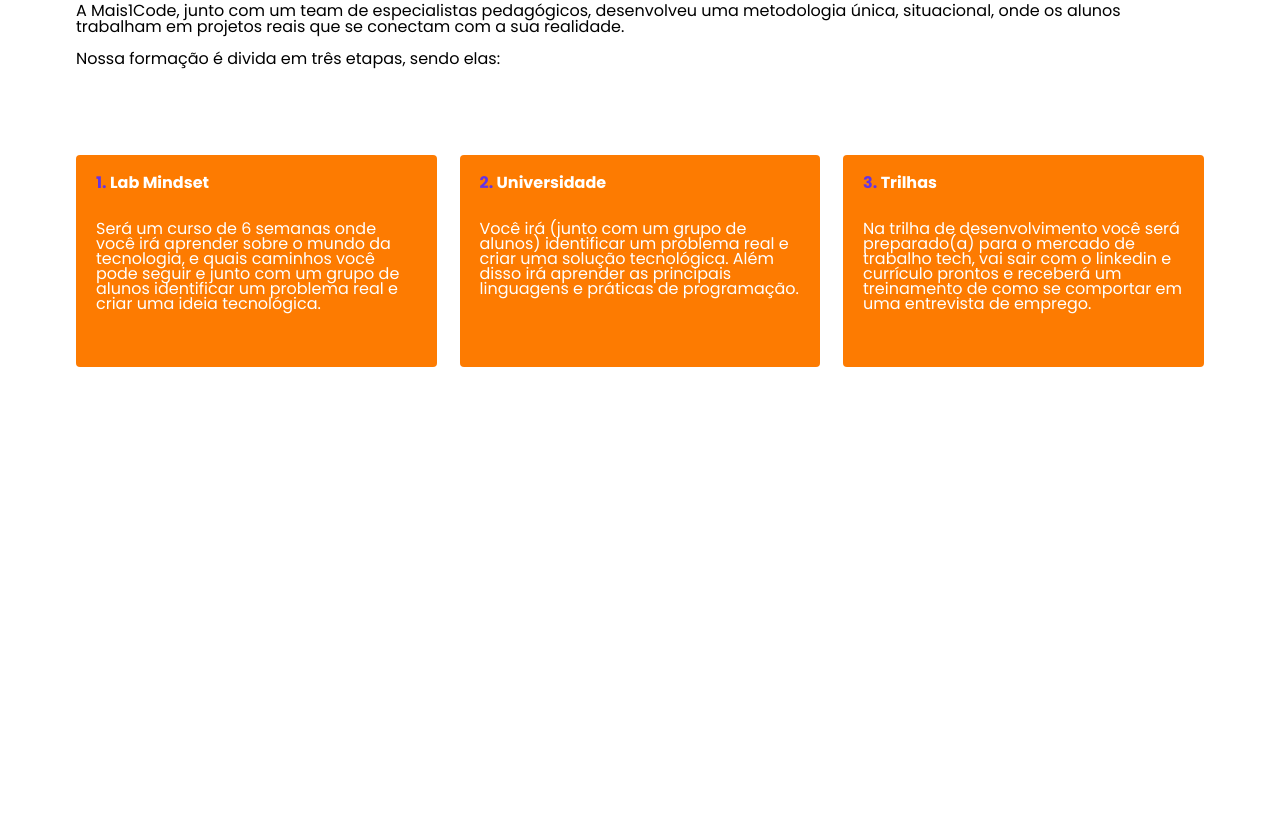
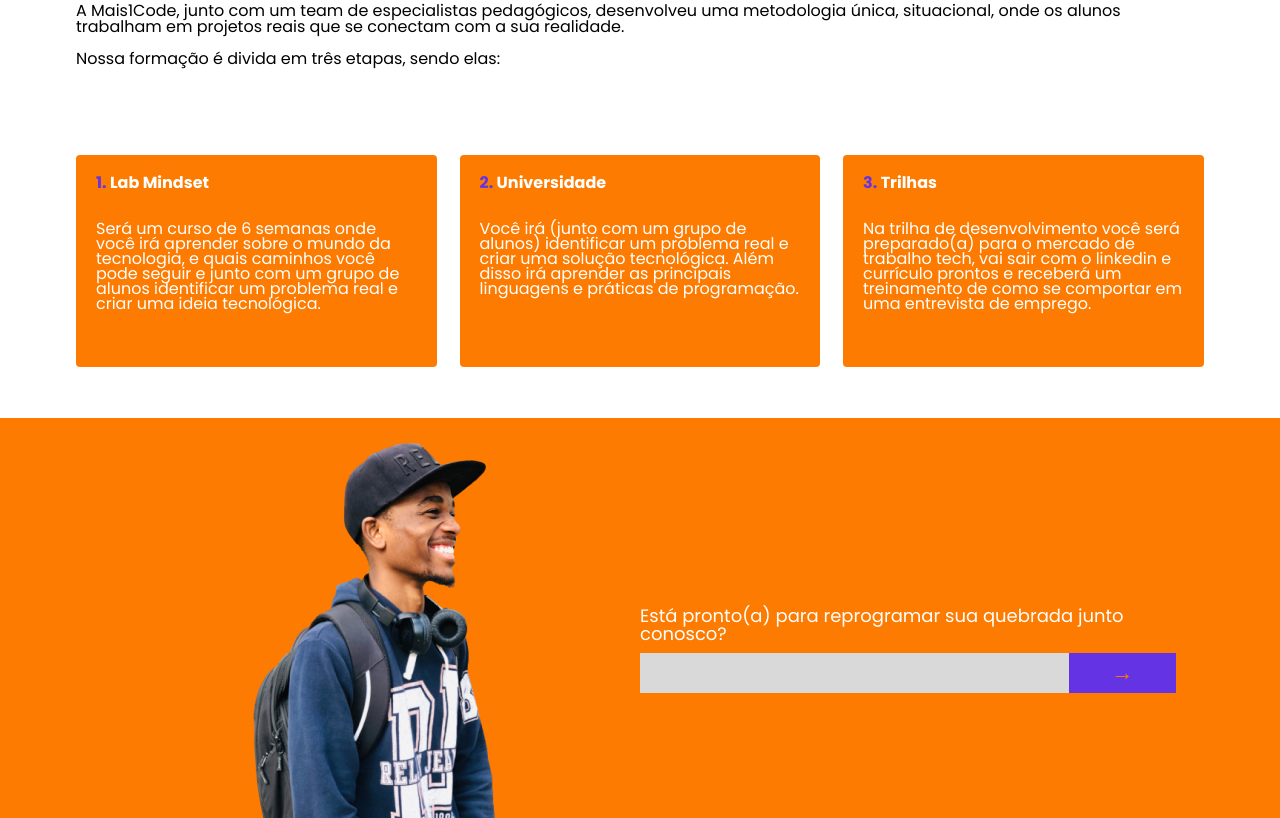
Before and after one commit to dgleyramos1/LP-Grupo2, a plain HTML site: page index.html in a window 1280 px wide. Shown: the part 1702-2520 px from the top of the page. Before the commit the page ends 2120 px from the top, so only its background shows below. Drawn offline with Linux system fonts and the light colour scheme.

Commit message:
sessao cta

```diff
--- /dev/null
+++ b/assets/css/cta.css
@@ -0,0 +1,97 @@
+.cta {
+    background-color: var(--secundary-color);
+    overflow: hidden;
+}
+
+.cta-container {
+    display: flex;
+    justify-content: space-between;
+    align-items: center;
+    padding: 10% 5%;
+}
+
+.cta-image {
+    display: none;
+}
+
+.cta-image img{
+    /* width: 55%; */
+}
+
+.cta-content {
+    padding: 15px 0px;
+}
+
+.cta-content p {
+    color: white;
+    font-size: 14px;
+    font-weight: 400;
+}
+
+.cta-form {
+    display: flex;
+    align-items: center;
+    margin-top: 10px;
+}
+
+.cta-form input {
+    width: 80%;
+    height: 30px;
+    border: 0;
+    background-color: #d9d9d9;
+}
+
+.cta-form button {
+    background-color: var(--main-color);
+    color: var(--secundary-color);
+    height: 30px;
+    width: 20%;
+    border: 0;
+    font-size: 22px;
+    transition: all 3ms ease-in-out;
+}
+
+.cta-form button:hover {
+    background-color: white;
+    color: var(--main-color);
+    cursor: pointer;
+}
+
+/* Medium devices (tablets, 768px and up)*/
+@media (min-width: 768px) {
+    .cta{
+        height: 400px;
+    }
+
+    .cta-image {
+        display: flex;
+        width: 50%;
+        align-items: flex-end;
+        justify-content: center;
+    }
+
+    .cta-container {
+        padding-top: 5%;
+        padding-bottom: 0%;
+        height: 100%;
+    }
+
+    .cta-content{
+        width: 50%;
+    }
+
+    .cta-content p{
+        font-size: 18px;
+    }
+
+    .cta-form input, .cta-form button{
+        height: 40px;
+    }
+}
+
+/* Large devices (desktops, 992px and up)*/
+@media (min-width: 992px) {
+    .cta-image img{
+        /* width: 38%; */
+    }
+}
--- /dev/null
+++ b/assets/js/script.js
@@ -0,0 +1,21 @@
+const email = document.getElementById('cta-email');
+const btn = document.getElementById('cta-btn');
+
+
+btn.addEventListener('click', (e) => {
+    e.preventDefault()
+    if(email.value == ''){
+        alert("O campo de email precisa ser preenchido!")
+
+    }else{
+        window.localStorage.setItem('cta', JSON.stringify(email.value))
+        email.value = ''
+        alert("O seu email foi cadastrado no nosso banco de dados!")
+
+    }
+
+
+    email.value = ''
+    return
+
+} )
--- a/index.html
+++ b/index.html
@@ -12,6 +12,7 @@
     <link rel="preconnect" href="https://fonts.gstatic.com" crossorigin />
     <link href="https://fonts.googleapis.com/css2?family=Poppins:ital,wght@0,400;0,700;1,500&display=swap"
         rel="stylesheet" />
+    <link rel="stylesheet" href="https://cdnjs.cloudflare.com/ajax/libs/font-awesome/6.2.1/css/font-awesome.min.css">
 
     <!--CSS Personalizado -->
     <link rel="stylesheet" href="./assets/css/reset.css" />
@@ -22,6 +23,7 @@
     <link rel="stylesheet" href="./assets/css/student.css" />
     <link rel="stylesheet" href="./assets/css/cards.css" />
     <link rel="stylesheet" href="./assets/css/metodologia.css" />
+    <link rel="stylesheet" href="./assets/css/cta.css" />
 </head>
 
 <body>
@@ -150,6 +152,29 @@
                 </div>
             </div>
         </section>
+        <section class="cta">
+            <div class="container cta-container">
+                <div class="cta-image">
+                    <img src="./assets/images/student.png" alt="foto de estudante">
+                </div>
+                <div class="cta-content">
+                    <p>
+                        Está pronto(a) para reprogramar sua quebrada junto conosco?
+                    </p>
+                    <form class="cta-form">
+                        <input type="email" id="cta-email">
+                        <button type="submit" id="cta-btn">
+                            &rarr;
+                        </button>
+                    </form>
+
+                </div>
+            </div>
+
+        </section>
+
+
+    </main>
 
 
 
@@ -160,7 +185,9 @@
 
 
 
+<script src="./assets/js/script.js">
 
+</script>
 </body>
 
 </html>
```
